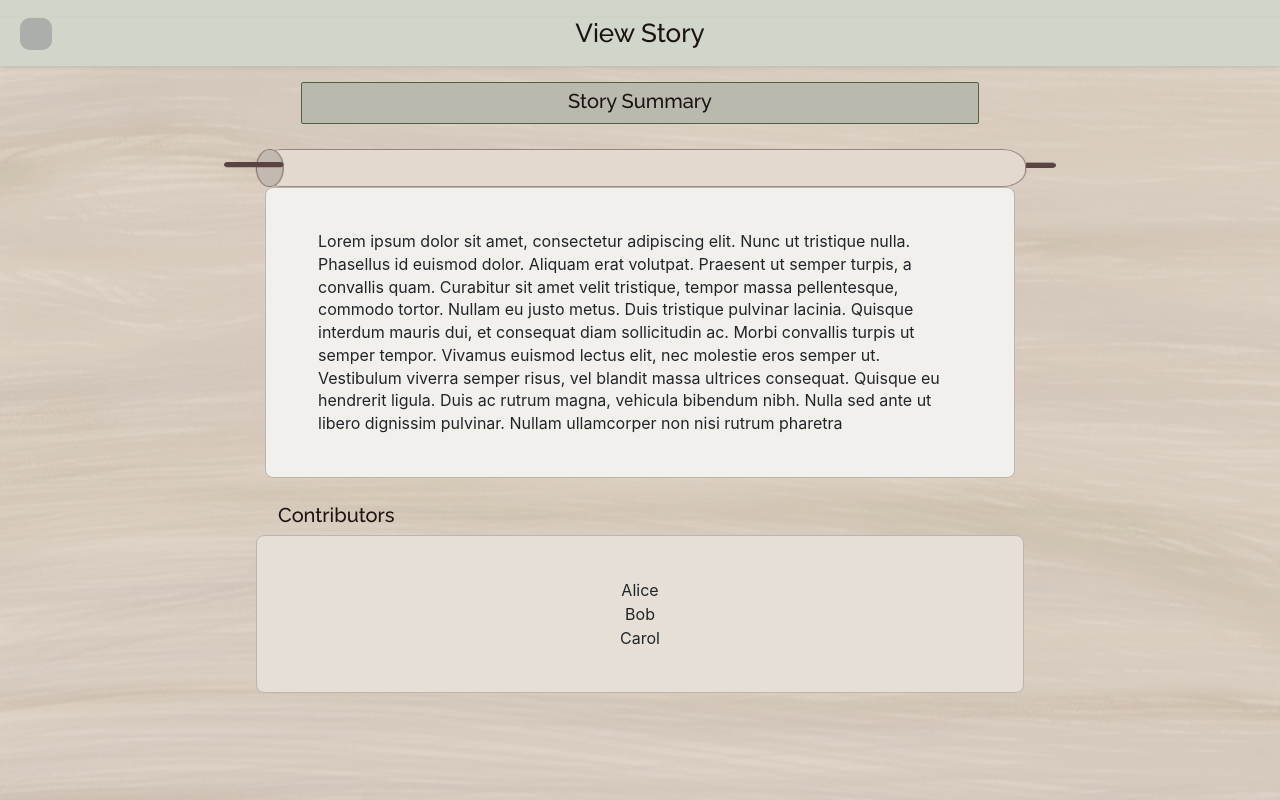
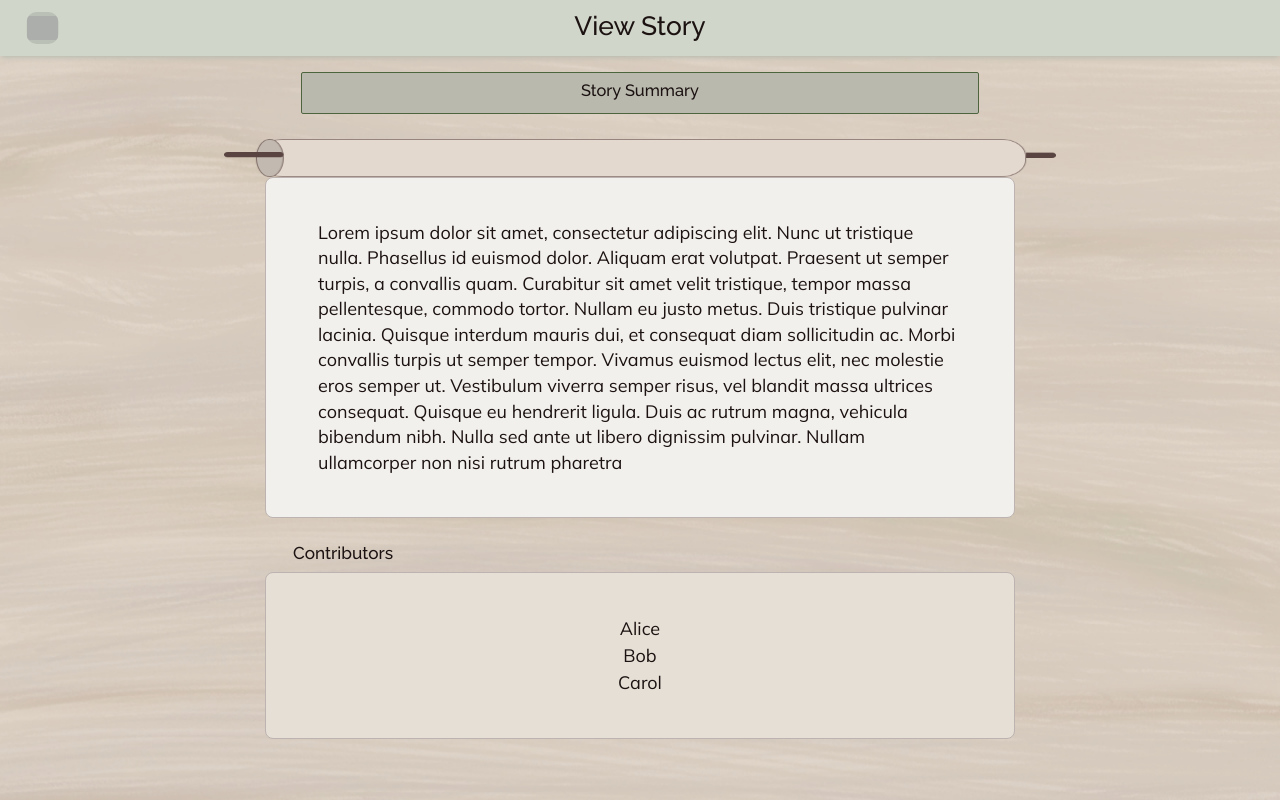
Before and after one commit to NicholasJJ/cs160finalfrontend, a Django app: page /coloring/view_book in a window 1280 px wide. Run offline with Django 3.2, Linux system fonts and the light colour scheme; some libraries are stand-ins or nearby versions; grey boxes are pictures that could not be loaded.

Commit message:
modified view_book style

```diff
--- a/coloring/templates/coloring/add_story.html
+++ b/coloring/templates/coloring/add_story.html
@@ -216,7 +216,7 @@
     <div class="container-fluid">
 			<div class="row align-items-center justify-content-center" style="height: 7vh; background-color: #D0D6CA; box-shadow: 0 2px 6px -1px #b2b8ad; width: 100%; margin: 0px;">
       <div class = "col-2">
-          <button id="back" onclick="location.href = 'preview'"></button>
+          <button id="back"></button>
       </div>
       <div class="col-8" id="title">
           <h1>Language &nbsp&nbsp/&nbsp&nbsp Genre</h1>
--- a/coloring/templates/coloring/genre.html
+++ b/coloring/templates/coloring/genre.html
@@ -121,7 +121,7 @@
     <div class="containter-fluid" >
 		<div class = "row align-items-center justify-content-center" style="height: 7.9vh; background-color: #D0D6CA; box-shadow: 0 2px 6px -1px #b2b8ad; width: 100%; margin: 0px;">
             <div class = "col-2">
-                <button id="back" onclick="location.href = 'language'"></button>
+                <button id="back"></button>
             </div>
             <div class = "col-8" id = "choose-genre">
                 Choose Genre
@@ -150,8 +150,8 @@
     $( document ).ready(function() {
         console.log( "ready!" );
 
-        $("#icon-return").click(function(){
-            location.href = "language";
+        $("#back").click(function(){
+          location.href = "language";
         });
 
         $("#genreBtn").click(function() {
--- a/coloring/templates/coloring/instructions.html
+++ b/coloring/templates/coloring/instructions.html
@@ -127,7 +127,7 @@
     <div class="containter-fluid" >
 		<div id="header" class="row" style="margin: 0 0 0 0">
 			<div class="col-1" style="padding: 0 0 0 0;">
-				<button id="homebtn" onclick="location.href = 'landing'"></button>
+				<button id="homebtn"></button>
 			</div>
 			<div class="col-3"></div>
 			<div class="col-4">
@@ -191,5 +191,9 @@
 
 <script>
 
+  $("#homebtn").click(function() {
+    location.href = "landing";
+  });
+
 </script>
 </html>
--- a/coloring/templates/coloring/preview.html
+++ b/coloring/templates/coloring/preview.html
@@ -136,7 +136,7 @@
 		<div class="container-fluid">
     <div class="row align-items-center justify-content-center" style="height: 7.9vh; background-color: #D0D6CA; box-shadow: 0 2px 6px -1px #b2b8ad;">
       <div class = "col-2">
-          <button id="back" onclick="location.href = 'genre'"></button>
+          <button id="back"></button>
       </div>
       <div class="col-8" id="title">
           <h1>Language &nbsp&nbsp/&nbsp&nbsp Genre</h1>
--- a/coloring/templates/coloring/view_book.html
+++ b/coloring/templates/coloring/view_book.html
@@ -34,20 +34,18 @@
         background-size: cover;
       }
 
-      input {
-        border-radius: 10px;
-      }
-
 			h1 {
         font-family: "Raleway";
-        font-size: 26px;
+				font-size: 3.3vh;
+      	text-align: center;
         font-weight: 500;
         color: #1b1211;
+				margin-top: 0.5vh;
       }
 
       h2 {
         font-family: "Raleway";
-        font-size: 20px;
+        font-size: 2.05vh;
         font-weight: 500;
         color: #1b1211;
       }
@@ -75,8 +73,8 @@
 				background-color: #b9b9ae;
 				border: 1px solid #4e643e;
 				border-radius: 2px;
-				padding-top: 6px;
-				padding-bottom: 2px;
+				padding-top: 8px;
+				padding-bottom: 4px;
 				width: 678px;
 				text-align: center;
 			}
@@ -85,40 +83,39 @@
 				background-color: #D4D4CF;
 			}
 
-			.label-bar {
-				margin-top: -50px;
+			/* Back icon source: Google Material Icons - https://fonts.google.com/icons?selected=Material%20Icons%20Outlined%3Aarrow_back%3A */
+			#back{
+				position: absolute;
+				top: 50%;
+				transform: translate(0.9vw,-50%);
+				width: 4vh;
+				height: 4vh;
 		    text-align: center;
-				width: 100%;
-				background-color: #d0d6ca;
-				box-shadow: 0 2px 6px -1px #b2b8ad;
-			}
-
-      #top-bar {
-        width: 100%;
-        background-color: #d0d6ca;
-
-      }
-
-			.labels {
-				padding-top: 3px;
-				padding-bottom: 2px;
-				text-align: center;
-				display: inline-block;
-				margin-bottom: 7px;
-			}
-
-      #back {
-        width: 32px;
-        height: 32px;
-        margin-top: 18px;
-        margin-left: 20px;
-        margin-bottom: 10px;
+		    background-image: url("/static/images/arrow_back_black_48dp.svg");
+		    background-position: center;
+		    background-repeat: no-repeat;
+				background-size: contain;
 				opacity: 0.7;
 				background-color: #b2b8ad;
+				border: 1px hidden;
+				text-align: center;
+				border-radius: 10px;
+				z-index: 1;
 			}
 
 		  #back:hover {
 		    background-color: #91998A;
+		    opacity: 0.7;
+		    background-image: url("/static/images/arrow_back_black_48dp.svg");
+		    background-position: center;
+		    background-repeat: no-repeat;
+				background-size: contain;
+				z-index: 1;
+		  }
+
+			#back:focus {
+				outline: none;
+				border: 1px solid #524b47;
 		  }
 
 			#story {
@@ -134,6 +131,10 @@
         padding-right: 52px;
         padding-bottom: 42px;
         text-align: left;
+				font-family: "Mulish";
+        font-size: 18px;
+        font-weight: 400;
+        color: #1b1211;
 			}
 
 			#content {
@@ -179,7 +180,10 @@
         padding-right: 52px;
         padding-bottom: 42px;
         text-align: left;
-        overflow-y: auto;
+				font-family: "Mulish";
+        font-size: 18px;
+        font-weight: 400;
+        color: #1b1211;
       }
 
       .modal {
@@ -202,16 +206,6 @@
         padding-bottom: 18px;
       }
 
-      #close {
-        width: 32px;
-        height: 32px;
-        margin-top: 18px;
-        margin-left: 20px;
-        margin-bottom: 10px;
-        opacity: 0.7;
-        background-color: #b2b8ad;
-      }
-
       #summary-title {
         text-align: center;
       }
@@ -227,6 +221,10 @@
         margin-top: 10px;
         margin-bottom: 20px;
         padding: 24px;
+				font-family: "Mulish";
+        font-size: 18px;
+        font-weight: 400;
+        color: #1b1211;
       }
 
       #modal-bar {
@@ -237,20 +235,59 @@
         margin: 0 0 0 0;
       }
 
+			#authors {
+				font-size: 2.15vh;
+			}
+
+			/* Close icon source: Google Material Icons - https://fonts.google.com/icons?selected=Material%20Icons%20Outlined%3Aclose%3A */
+			.close-2 {
+				width: 3.5vh;
+				height: 3.5vh;
+		    text-align: center;
+		    background-image: url("/static/images/close_black_48dp.svg");
+		    background-position: center;
+		    background-repeat: no-repeat;
+				background-size: contain;
+				opacity: 0.7;
+				background-color: #b2b8ad;
+				border: 1px hidden;
+				text-align: center;
+				border-radius: 10px;
+				margin-top: 18px;
+        margin-left: 20px;
+        margin-bottom: 10px;
+				z-index: 1;
+			}
+
+		  .close-2:hover {
+		    background-color: #91998A;
+		    opacity: 0.7;
+		    background-image: url("/static/images/close_black_48dp.svg");
+		    background-position: center;
+		    background-repeat: no-repeat;
+				background-size: contain;
+				z-index: 1;
+		  }
+
+			.close-2:focus {
+				outline: none;
+				border: 1px solid #524b47;
+		  }
+
     </style>
   </head>
 
   <body>
-		<div id="top-bar">
-			<!-- Back icon source: Google Material Icons - https://fonts.google.com/icons?selected=Material%20Icons%20Outlined%3Aarrow_back%3A -->
-			<input type="image" id="back" src="/static/images/arrow_back_black_48dp.svg"></input>
-      <div class="label-bar">
-        <div id="button-bar">
+		<div class="container-fluid">
+			<div class="row align-items-center justify-content-center" style="height: 7vh; background-color: #D0D6CA; box-shadow: 0 2px 6px -1px #b2b8ad;">
+      <div class = "col-2">
+          <button id="back"></button>
+      </div>
+      <div class="col-8" id="title">
           <h1>View Story</h1>
       </div>
+      <div class="col-2"></div>
     </div>
-		</div>
-
     <div class = "row align-items-center justify-content-center" style = "padding-top: 2vh">
       <button id="summary">
         <h2>Story Summary</h2>
@@ -262,19 +299,18 @@
       <div id="story" class="ql-editor" data-gramm="false" contenteditable="false" spellcheck="false"></div>
     </div>
     <div id="header" style = "padding-left: 10vw">
-      <h2>Contributors</h2>
+      <h2 id="authors">Contributors</h2>
     </div>
     <div id="footer">
-      <div id="contributors" style = "text-align: center">
-
+      <div id="contributors" style = "text-align: center"></div>
       </div>
     </div>
+
 
       <div class="modal" id="confirmation">
         <div class="modal-content">
         <div id="modal-bar">
-          <!-- Close icon source: Google Material Icons - https://fonts.google.com/icons?selected=Material%20Icons%20Outlined%3Aclose%3A -->
-          <input type="image" id="close" src="/static/images/close_black_48dp.svg"></input>
+          <button class="close-2" id="close"></button>
          </div>
          <div id="summary-title">
           <h2> Story Summary </h2>
--- a/coloring/templates/coloring/write_summary.html
+++ b/coloring/templates/coloring/write_summary.html
@@ -377,7 +377,7 @@
     <div class="container-fluid">
 			<div class="row align-items-center justify-content-center" style="height: 7vh; background-color: #D0D6CA; box-shadow: 0 2px 6px -1px #b2b8ad; width: 100%; margin: 0px;">
       <div class = "col-2">
-          <button id="back" onclick="location.href = 'preview'"></button>
+          <button id="back"></button>
       </div>
       <div class="col-8" id="title">
           <h1>Translate and Write Summary</h1>
```
Also changed, not shown: coloring/templates/coloring/language.html (+4 -4 lines). Lines whose indentation alone changed are shown as unchanged.
